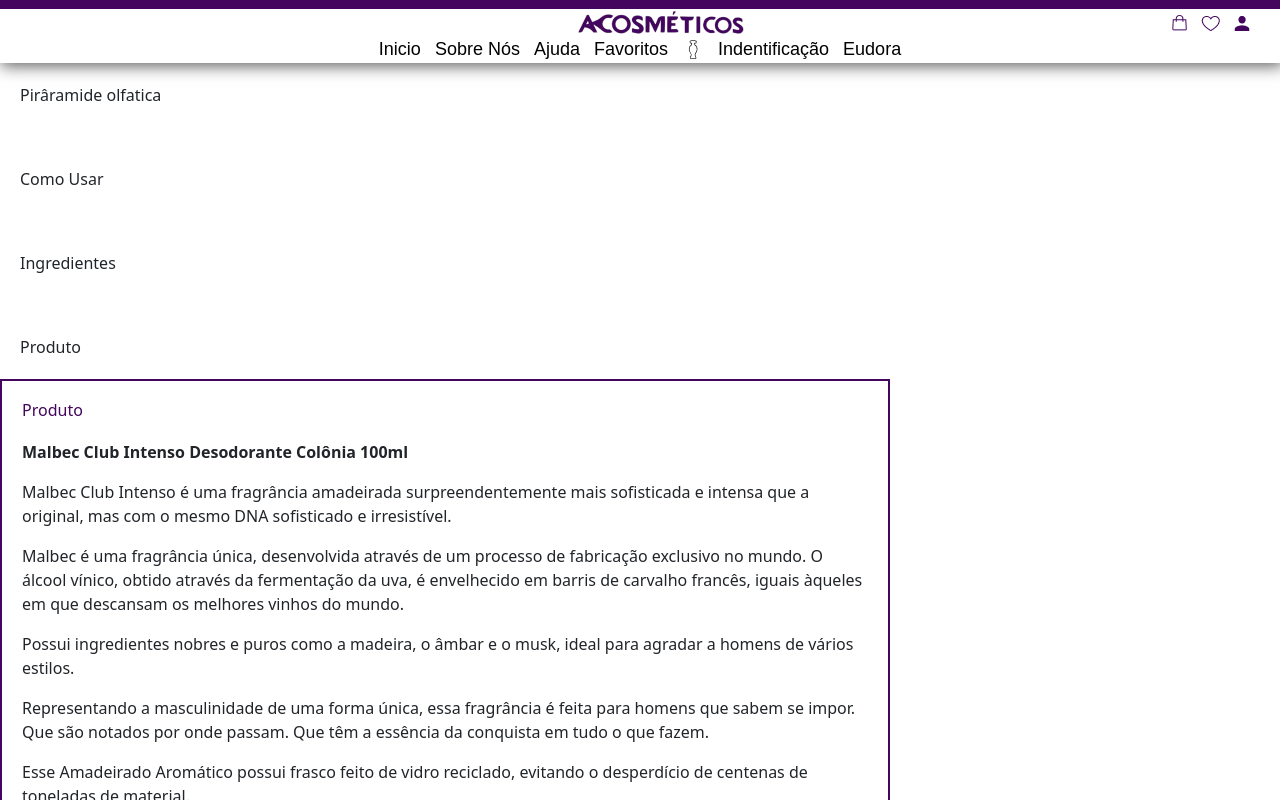
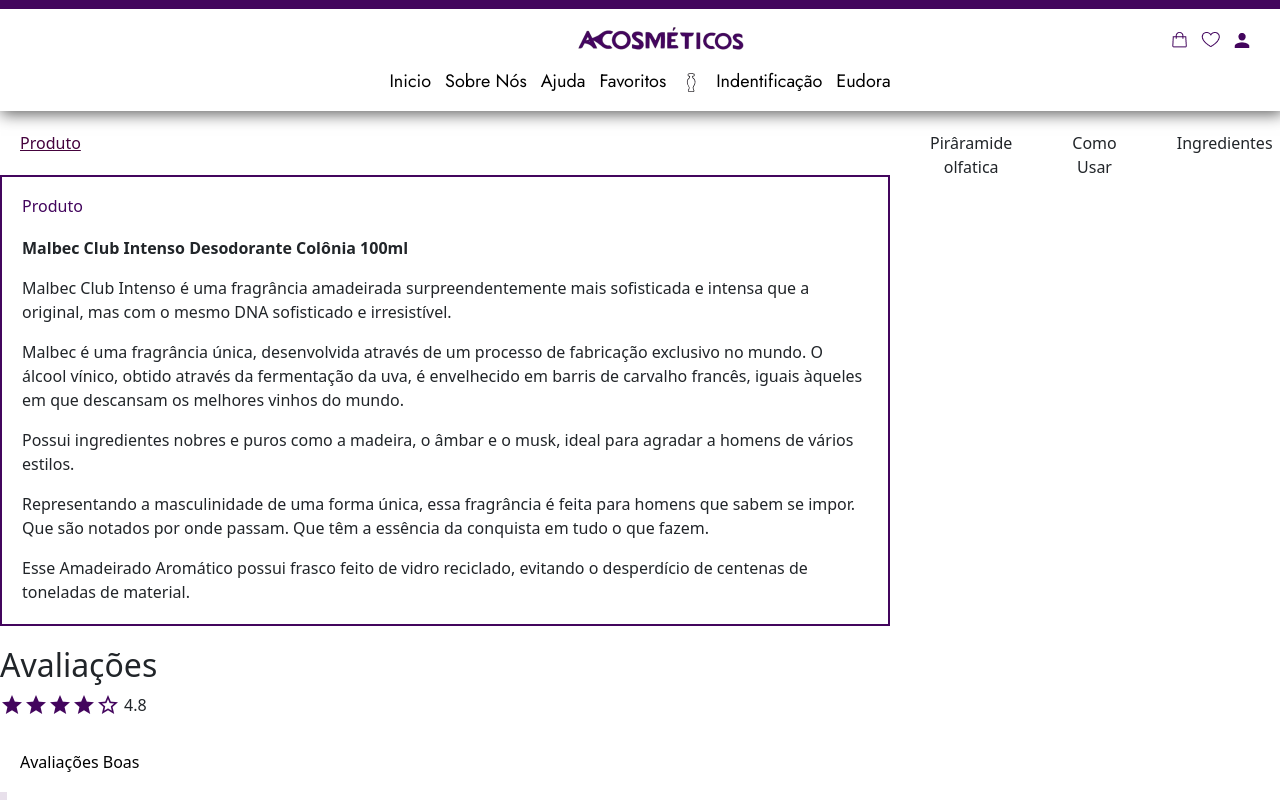
Before and after one commit to GabrielLima2803/ACosmeticos, a Vue app: page /eudora in a window 1280 px wide. Both pictures are taken after a click on the button "Produto". Shown: the top 800 px of the page. Built offline with nearby package versions, Linux system fonts and the light colour scheme; no server answers.

Commit message:
terminando página de produto

```diff
--- a/package.json
+++ b/package.json
@@ -10,6 +10,7 @@
     "format": "prettier --write src/"
   },
   "dependencies": {
+    "@mdi/font": "^7.2.96",
     "@popperjs/core": "^2.11.8",
     "@vuelidate/core": "^2.0.3",
     "@vuelidate/validators": "^2.0.3",
--- /dev/null
+++ b/src/assets/main.css
@@ -0,0 +1,5 @@
+@import url('https://fonts.googleapis.com/css2?family=Jost:wght@200;400;600&display=swap');
+
+body {
+  font-family: 'Jost', sans-serif;
+}
--- a/src/components/assets/base.css
+++ /dev/null
@@ -1,73 +0,0 @@
-/* color palette from <https://github.com/vuejs/theme> */
-:root {
-  --vt-c-white: #ffffff;
-  --vt-c-white-soft: #f8f8f8;
-  --vt-c-white-mute: #f2f2f2;
-
-  --vt-c-black: #181818;
-  --vt-c-black-soft: #222222;
-  --vt-c-black-mute: #282828;
-
-  --vt-c-indigo: #2c3e50;
-
-  --vt-c-divider-light-1: rgba(60, 60, 60, 0.29);
-  --vt-c-divider-light-2: rgba(60, 60, 60, 0.12);
-  --vt-c-divider-dark-1: rgba(84, 84, 84, 0.65);
-  --vt-c-divider-dark-2: rgba(84, 84, 84, 0.48);
-
-  --vt-c-text-light-1: var(--vt-c-indigo);
-  --vt-c-text-light-2: rgba(60, 60, 60, 0.66);
-  --vt-c-text-dark-1: var(--vt-c-white);
-  --vt-c-text-dark-2: rgba(235, 235, 235, 0.64);
-}
-
-/* semantic color variables for this project */
-:root {
-  --color-background: var(--vt-c-white);
-  --color-background-soft: var(--vt-c-white-soft);
-  --color-background-mute: var(--vt-c-white-mute);
-
-  --color-border: var(--vt-c-divider-light-2);
-  --color-border-hover: var(--vt-c-divider-light-1);
-
-  --color-heading: var(--vt-c-text-light-1);
-  --color-text: var(--vt-c-text-light-1);
-
-  --section-gap: 160px;
-}
-
-@media (prefers-color-scheme: dark) {
-  :root {
-    --color-background: var(--vt-c-black);
-    --color-background-soft: var(--vt-c-black-soft);
-    --color-background-mute: var(--vt-c-black-mute);
-
-    --color-border: var(--vt-c-divider-dark-2);
-    --color-border-hover: var(--vt-c-divider-dark-1);
-
-    --color-heading: var(--vt-c-text-dark-1);
-    --color-text: var(--vt-c-text-dark-2);
-  }
-}
-
-*,
-*::before,
-*::after {
-  box-sizing: border-box;
-  margin: 0;
-  font-weight: normal;
-}
-
-body {
-  min-height: 100vh;
-  color: var(--color-text);
-  background: var(--color-background);
-  transition: color 0.5s, background-color 0.5s;
-  line-height: 1.6;
-  font-family: Inter, -apple-system, BlinkMacSystemFont, 'Segoe UI', Roboto, Oxygen, Ubuntu,
-    Cantarell, 'Fira Sans', 'Droid Sans', 'Helvetica Neue', sans-serif;
-  font-size: 15px;
-  text-rendering: optimizeLegibility;
-  -webkit-font-smoothing: antialiased;
-  -moz-osx-font-smoothing: grayscale;
-}
--- a/src/components/assets/main.css
+++ /dev/null
@@ -1,55 +0,0 @@
-body {
-  margin: 0;
-  padding: 0;
-  color: #333;
-}
-
-#app {
-  display: flex;
-  flex-direction: row;
-  flex-wrap: wrap;
-  width: 100%;
-  height: 100vh;
-}
-
-header {
-  width: 100%;
-  height: 100px;
-  background-color: #333;
-  color: #fff;
-  display: flex;
-  justify-content: center;
-  align-items: center;
-}
-
-aside {
-  width: 300px;
-  min-height: calc(100% - 300px);
-  background-color: #333;
-  color: #fff;
-  display: flex;
-  justify-content: center;
-  align-items: center;
-}
-
-main {
-  flex: 1;
-  min-height: calc(100% - 300px);
-  background-color: #fff;
-  color: #333;
-}
-
-footer {
-  width: 100%;
-  height: 200px;
-  background-color: #333;
-  color: #fff;
-  display: flex;
-  justify-content: center;
-  align-items: center;
-}
-
-a {
-  color: #fff;
-  text-decoration: none;
-}
--- a/src/components/header/HeaderPrincipal.vue
+++ b/src/components/header/HeaderPrincipal.vue
@@ -9,7 +9,7 @@
             <!-- Header Roxo -->
         </div>
         <!-- Header Logo -->
-        <div class="header-logo">
+        <div class="header-logo pt-3">
             <div class="logo">
                 <img src="@/img/icon-Header/LogoAcosmeticos.png" alt="" class="hd-logo-margin">
             </div>
@@ -21,7 +21,7 @@
         </div>
         <!-- Header Icons -->
 
-        <nav class="header-nav">
+        <nav class="header-nav p-3">
             <router-link to="/" class="header-links">Inicio</router-link>
             <router-link to="/sobreNos" class="header-links">Sobre Nós</router-link>
             <router-link to="/duvidas" class="header-links">Ajuda</router-link>
@@ -37,6 +37,11 @@
 </template>
 
 <style scoped>
+/*
+.p-4 {
+    padding: .5em 0 0 0;
+} */
+
 .header-roxa {
     width: 100%;
     background-color: #43055d;
--- a/src/main.js
+++ b/src/main.js
@@ -1,26 +1,40 @@
-// import './assets/main.css'
 
 import { createApp } from 'vue'
+import '@/assets/main.css'
 // import { createPinia } from 'pinia';
 
 import App from './App.vue'
 import router from './router'
 import './plugins/axios';
 
-import 'bootstrap'
-import 'bootstrap/dist/css/bootstrap.min.css'
+
 
 
 // Vuetify
 import 'vuetify/styles'
 import { createVuetify } from 'vuetify'
+import { aliases, fa } from 'vuetify/iconsets/fa'
+import { mdi } from 'vuetify/iconsets/mdi'
 import * as components from 'vuetify/components'
 import * as directives from 'vuetify/directives'
+
+import 'bootstrap'
+import 'bootstrap/dist/css/bootstrap.min.css'
+import "@mdi/font/css/materialdesignicons.css";
 
 const vuetify = createVuetify({
   components,
   directives,
+  icons: {
+    defaultSet: 'mdi',
+    aliases,
+    sets: {
+      mdi, fa
+    },
+  },
 })
+
+
 
 const app = createApp(App)
 
--- a/src/views/EudoraView.vue
+++ b/src/views/EudoraView.vue
@@ -41,7 +41,41 @@ const toggleEnviarProdutoDescricao = () => {
 
 <template>
   <div class="button-container">
-    <div class="button-item">
+      <div class="button-item">
+        <button @click="toggleEnviarProdutoDescricao" class="button-color">Produto</button>
+        <div v-if="enviarProdutoDescricao" class="borderDiv" >
+          <h6>Produto</h6>
+          <div class="marginP">
+            <p class="titulo">Malbec Club Intenso Desodorante Colônia 100ml</p>
+            <p>
+              Malbec Club Intenso é uma fragrância amadeirada surpreendentemente mais sofisticada e
+              intensa que a original, mas com o mesmo DNA sofisticado e irresistível.
+            </p>
+            <p>
+              Malbec é uma fragrância única, desenvolvida através de um processo de fabricação
+              exclusivo no mundo. O álcool vínico, obtido através da fermentação da uva, é envelhecido
+              em barris de carvalho francês, iguais àqueles em que descansam os melhores vinhos do
+              mundo.
+            </p>
+
+            <p>
+              Possui ingredientes nobres e puros como a madeira, o âmbar e o musk, ideal para agradar
+              a homens de vários estilos.
+            </p>
+
+            <p>
+              Representando a masculinidade de uma forma única, essa fragrância é feita para homens
+              que sabem se impor. Que são notados por onde passam. Que têm a essência da conquista em
+              tudo o que fazem.
+            </p>
+            <p>
+              Esse Amadeirado Aromático possui frasco feito de vidro reciclado, evitando o desperdício
+              de centenas de toneladas de material.
+            </p>
+          </div>
+        </div>
+      </div>
+      <div class="button-item">
       <button @click="toggleEnviarProduto">Pirâramide olfatica</button>
       <div v-if="enviarProduto" class="borderDiv">
         <h6>Pirâramide olfatica</h6>
@@ -99,40 +133,26 @@ const toggleEnviarProdutoDescricao = () => {
         </div>
       </div>
     </div>
-    <div class="button-item">
-      <button @click="toggleEnviarProdutoDescricao">Produto</button>
-      <div v-if="enviarProdutoDescricao" class="borderDiv">
-        <h6>Produto</h6>
-        <div class="marginP">
-          <p class="titulo">Malbec Club Intenso Desodorante Colônia 100ml</p>
-          <p>
-            Malbec Club Intenso é uma fragrância amadeirada surpreendentemente mais sofisticada e
-            intensa que a original, mas com o mesmo DNA sofisticado e irresistível.
-          </p>
-
-          <p>
-            Malbec é uma fragrância única, desenvolvida através de um processo de fabricação
-            exclusivo no mundo. O álcool vínico, obtido através da fermentação da uva, é envelhecido
-            em barris de carvalho francês, iguais àqueles em que descansam os melhores vinhos do
-            mundo.
-          </p>
-
-          <p>
-            Possui ingredientes nobres e puros como a madeira, o âmbar e o musk, ideal para agradar
-            a homens de vários estilos.
-          </p>
-
-          <p>
-            Representando a masculinidade de uma forma única, essa fragrância é feita para homens
-            que sabem se impor. Que são notados por onde passam. Que têm a essência da conquista em
-            tudo o que fazem.
-          </p>
-          <p>
-            Esse Amadeirado Aromático possui frasco feito de vidro reciclado, evitando o desperdício
-            de centenas de toneladas de material.
-          </p>
-        </div>
-      </div>
+  </div>
+  <div>
+    <h2>Avaliações</h2>
+<div class="pontuacao">
+<v-icon aria-hidden="false" color="#43055d">mdi-star</v-icon>
+<v-icon aria-hidden="false" color="#43055d">mdi-star</v-icon>
+<v-icon aria-hidden="false" color="#43055d">mdi-star</v-icon>
+<v-icon aria-hidden="false" color="#43055d">mdi-star</v-icon>
+<v-icon aria-hidden="false" color="#43055d">mdi-star-outline</v-icon>
+<div class="pPontuacao">
+  <p >4.8</p>
+</div>
+  </div>
+    <div>
+      <h6 class="h6-preto">Avaliações Boas</h6>
+      <v-progress-linear color="#43055d" model-value="50" :height="8" class="v-progress"></v-progress-linear>
+    </div>
+     <div>
+      <h6 class="h6-preto">Avaliações Ruins</h6>
+      <v-progress-linear color="#43055d" model-value="10" :height="8" class="v-progress"></v-progress-linear>
     </div>
   </div>
 </template>
@@ -140,10 +160,17 @@ const toggleEnviarProdutoDescricao = () => {
 <style scoped>
 .button-container {
   display: flex;
-  flex-direction: column; /* Alinhe os botões verticalmente */
-  justify-content: flex-start;
-  align-items: flex-start;
 }
+
+.content-container {
+  position: relative; /* Set the position to relative */
+}
+
+.borderDiv {
+  border: 2px solid #43055d;
+}
+
+/* Add this style to show the opened content div */
 .button-item {
   margin-right: 20px; /* Adapte o espaçamento conforme necessário */
   margin-bottom: 20px; /* Espaçamento entre os itens */
@@ -165,4 +192,23 @@ h6 {
 button {
   margin: 20px;
 }
+.v-progress{
+  width: 455px;
+  margin-left: -35%;
+}
+.h6-preto{
+  color: black;
+}
+.pontuacao{
+  display: flex;
+}
+.pPontuacao{
+  margin-left: 4px;
+}
+
+.button-item button:focus {
+  color: #45033d; /* Temporary color when clicked */
+  text-decoration: underline; /* Add the text decoration you want */
+}
+
 </style>
```
Also changed, not shown: src/components/assets/logo.svg (deleted), 1 other file (tests, documents, lock files or other folders).
